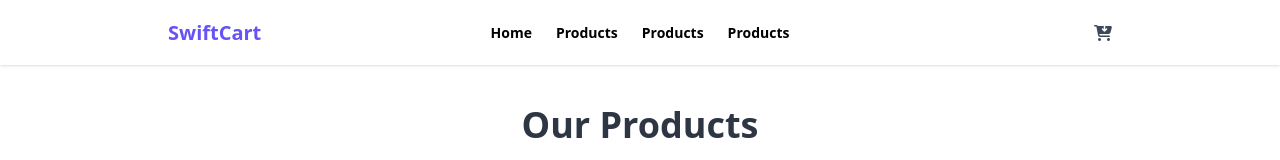
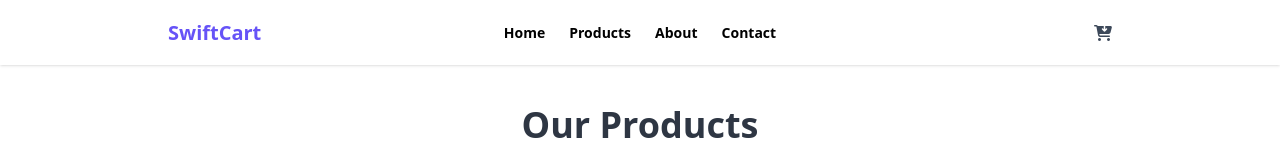
Before and after one commit to jhsayem021/assignment-1, a plain HTML site: page allproduct.html in a window 1280 px wide. Shown: the top 160 px of the page. Drawn offline with nearby package versions, Linux system fonts and the light colour scheme; no server answers.

Commit message:
Navber re-update

```diff
--- a/allproduct.html
+++ b/allproduct.html
@@ -31,8 +31,8 @@
           <ul tabindex="-1" class="menu menu-sm dropdown-content bg-base-100 rounded-box z-1 mt-3 w-52 p-2 shadow">
            <li class="font-bold "><a href="index.html" class="focus:text-[#4832F6] text-[#000000]">Home</a></li>
           <li class="font-bold "><a href="allproduct.html" class="focus:text-[#4832F6] text-[#000000]">Products</a></li>
-          <li class="font-bold "><a href="#" class="focus:text-[#4832F6] text-[#000000]">Products</a></li>
-          <li class="font-bold "><a href="#" class="focus:text-[#4832F6] text-[#000000]">Products</a></li>
+          <li class="font-bold "><a href="#" class="focus:text-[#4832F6] text-[#000000]">About</a></li>
+          <li class="font-bold "><a href="#" class="focus:text-[#4832F6] text-[#000000]">Contact</a></li>
           </ul>
         </div>
         <a href="#" class="text-xl font-black text-[#6653F7]">SwiftCart</a>
@@ -41,8 +41,8 @@
         <ul class="menu menu-horizontal px-1">
          <li class="font-bold "><a href="index.html" class="focus:text-[#4832F6] text-[#000000]">Home</a></li>
           <li class="font-bold "><a href="allproduct.html" class="focus:text-[#4832F6] text-[#000000]">Products</a></li>
-          <li class="font-bold "><a href="#" class="focus:text-[#4832F6] text-[#000000]">Products</a></li>
-          <li class="font-bold "><a href="#" class="focus:text-[#4832F6] text-[#000000]">Products</a></li>
+          <li class="font-bold "><a href="#" class="focus:text-[#4832F6] text-[#000000]">About</a></li>
+          <li class="font-bold "><a href="#" class="focus:text-[#4832F6] text-[#000000]">Contact</a></li>
         </ul>
       </div>
       <div class="navbar-end">
```
